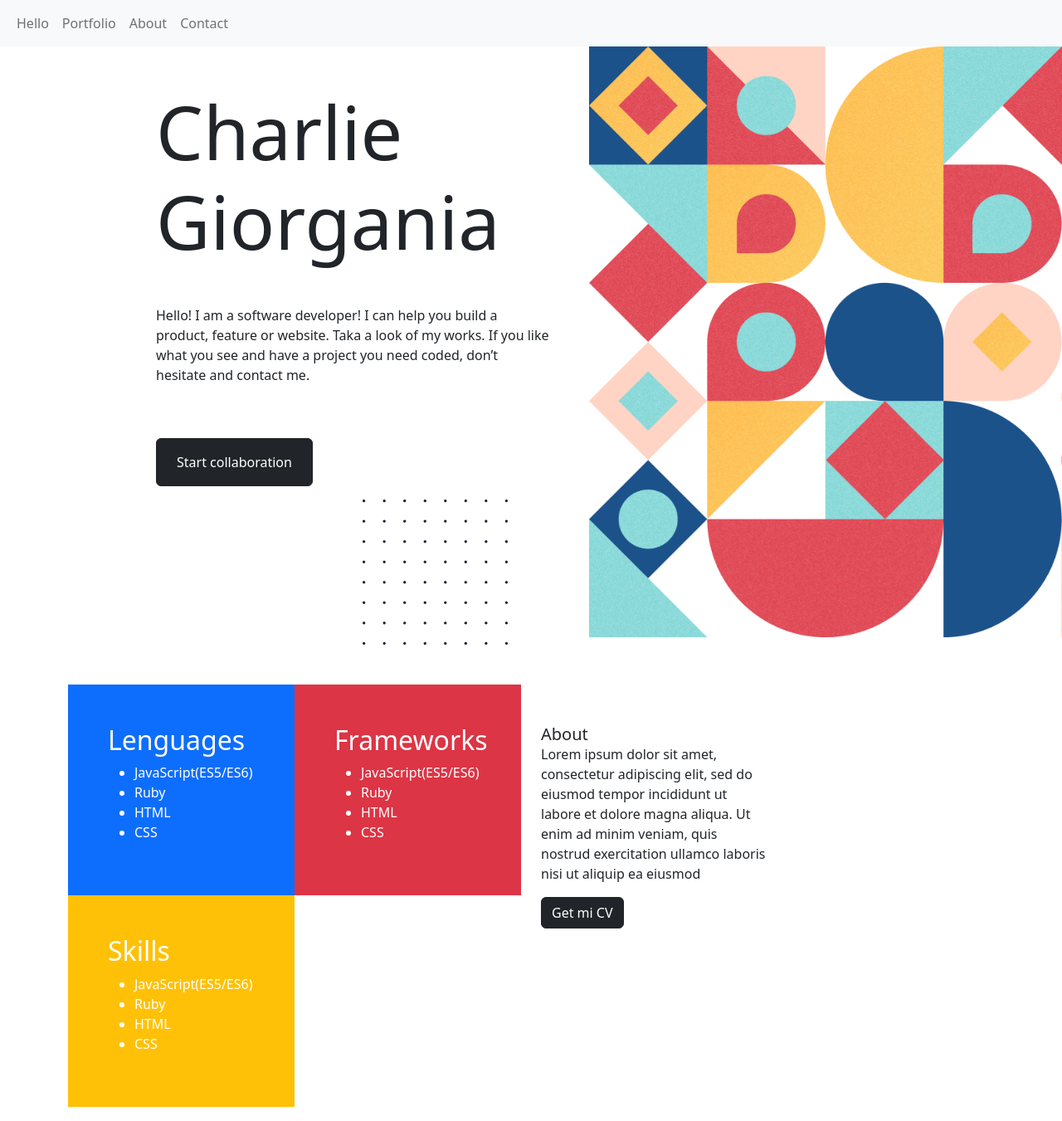
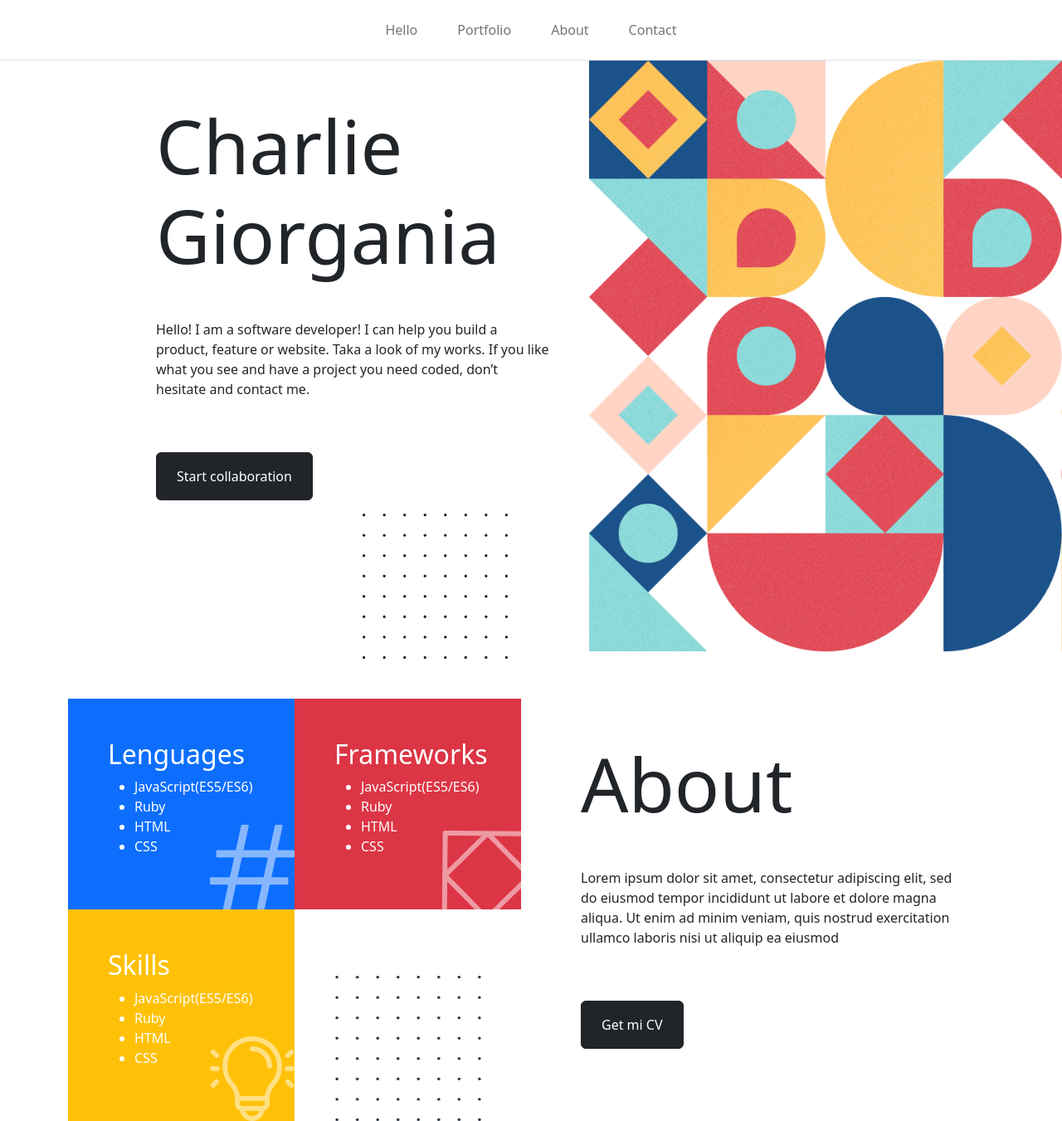
Before and after one commit to jdbs9514/Bootstrap-learned, a website: page index.html in a window 1280 px wide. Shown: the whole page at 83% size. Drawn offline with nearby package versions, Linux system fonts and the light colour scheme.

Commit message:
finish improve bootstrap figma template 5

```diff
--- a/index.html
+++ b/index.html
@@ -15,18 +15,18 @@
 </head>
 
 <body>
-  <nav class="navbar navbar-expand-lg bg-light">
-    <div class="container-fluid">
+  <nav class="navbar navbar-expand-lg text-dark p-0">
+    <div class="container-fluid border-bottom">
       <button class="navbar-toggler" type="button" data-bs-toggle="collapse" data-bs-target="#navbarNavAltMarkup"
         aria-controls="navbarNavAltMarkup" aria-expanded="false" aria-label="Toggle navigation">
         <span class="navbar-toggler-icon"></span>
       </button>
-      <div class="collapse navbar-collapse" id="navbarNavAltMarkup">
+      <div class="collapse navbar-collapse justify-content-center p-3 " id="navbarNavAltMarkup">
         <div class="navbar-nav">
-          <a class="nav-link" href="#">Hello</a>
-          <a class="nav-link" href="#">Portfolio</a>
-          <a class="nav-link" href="#">About</a>
-          <a class="nav-link" href="#">Contact</a>
+          <a class="nav-link px-4" href="#">Hello</a>
+          <a class="nav-link px-4" href="#">Portfolio</a>
+          <a class="nav-link px-4" href="#">About</a>
+          <a class="nav-link px-4" href="#">Contact</a>
         </div>
       </div>
     </div>
@@ -67,46 +67,51 @@
         <div class="col">
           <div class="container">
             <div class="row row-cols-2 text-white">
-              <div class="col bg-primary p-5 ">
+              <div class="col bg-primary p-5 position-relative">
                 <h2>Lenguages</h2>
                 <ul>
                   <li class="">JavaScript(ES5/ES6)</li>
                   <li class="">Ruby</li>
                   <li class="">HTML</li>
                   <li class="">CSS</li>
+                  <img src="images/ic_languages.png" alt="" class="p-0 m-0 position-absolute bottom-0 end-0">
                 </ul>
               </div>
-              <div class="col bg-danger p-5">
+              <div class="col bg-danger p-5 position-relative">
                 <h2 class="h2">Frameworks</h2>
                 <ul>
                   <li class="">JavaScript(ES5/ES6)</li>
                   <li class="">Ruby</li>
                   <li class="">HTML</li>
                   <li class="">CSS</li>
+                  <img src="images/ic_framework.png" alt="" class="p-0' m-0 position-absolute bottom-0 end-0">
                 </ul>
               </div>
-              <div class="col bg-warning p-5">
+              <div class="col bg-warning p-5 position-relative">
                 <h2 class="h2">Skills</h2>
                 <ul>
                   <li class="">JavaScript(ES5/ES6)</li>
                   <li class="">Ruby</li>
                   <li class="">HTML</li>
                   <li class="">CSS</li>
+                  <img src="images/ic_skills.png" alt="" class="p-0 m-0 position-absolute bottom-0 end-0">
                 </ul>
               </div>
-              <div class="col">Column</div>
+              <div class="col position-relative">
+                <img src="images/image_dots.png" alt="" class="m-0 p-0 mt-2 position-absolute bottom-0 start-50 translate-middle-x">
+              </div>
             </div>
           </div>
         </div>
         <div class="col">
-          <div class="col-sm-6 mt-5">
+          <div class="col mt-5 px-5">
             <!-- <div class="card" style="width: 18rem;">
                   <div class="card-body"> -->
-            <h5 class="card-title">About</h5>
-            <p class="card-text">Lorem ipsum dolor sit amet, consectetur adipiscing elit, sed do eiusmod tempor
+            <h5 class="card-title"  style= "font-size:90px">About</h5>
+            <p class="card-text  py-5">Lorem ipsum dolor sit amet, consectetur adipiscing elit, sed do eiusmod tempor
               incididunt ut labore et dolore magna aliqua. Ut enim ad minim veniam, quis nostrud exercitation ullamco
               laboris nisi ut aliquip ea eiusmod</p>
-            <a href="#" class="btn btn-dark">Get mi CV</a>
+            <a href="#" class="btn btn-dark px-4 py-3">Get mi CV</a>
           </div>
         </div>
       </div>
```
